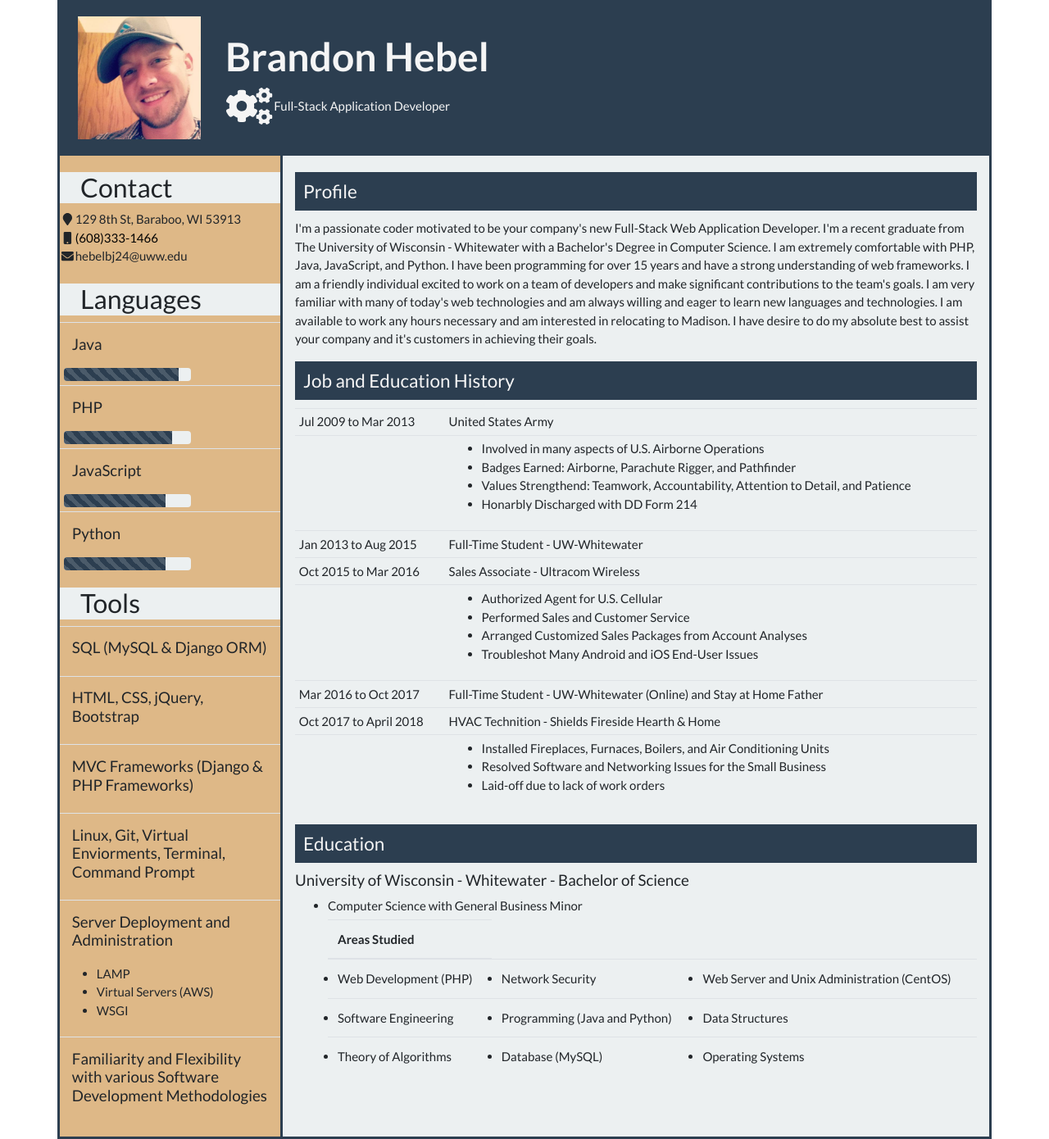
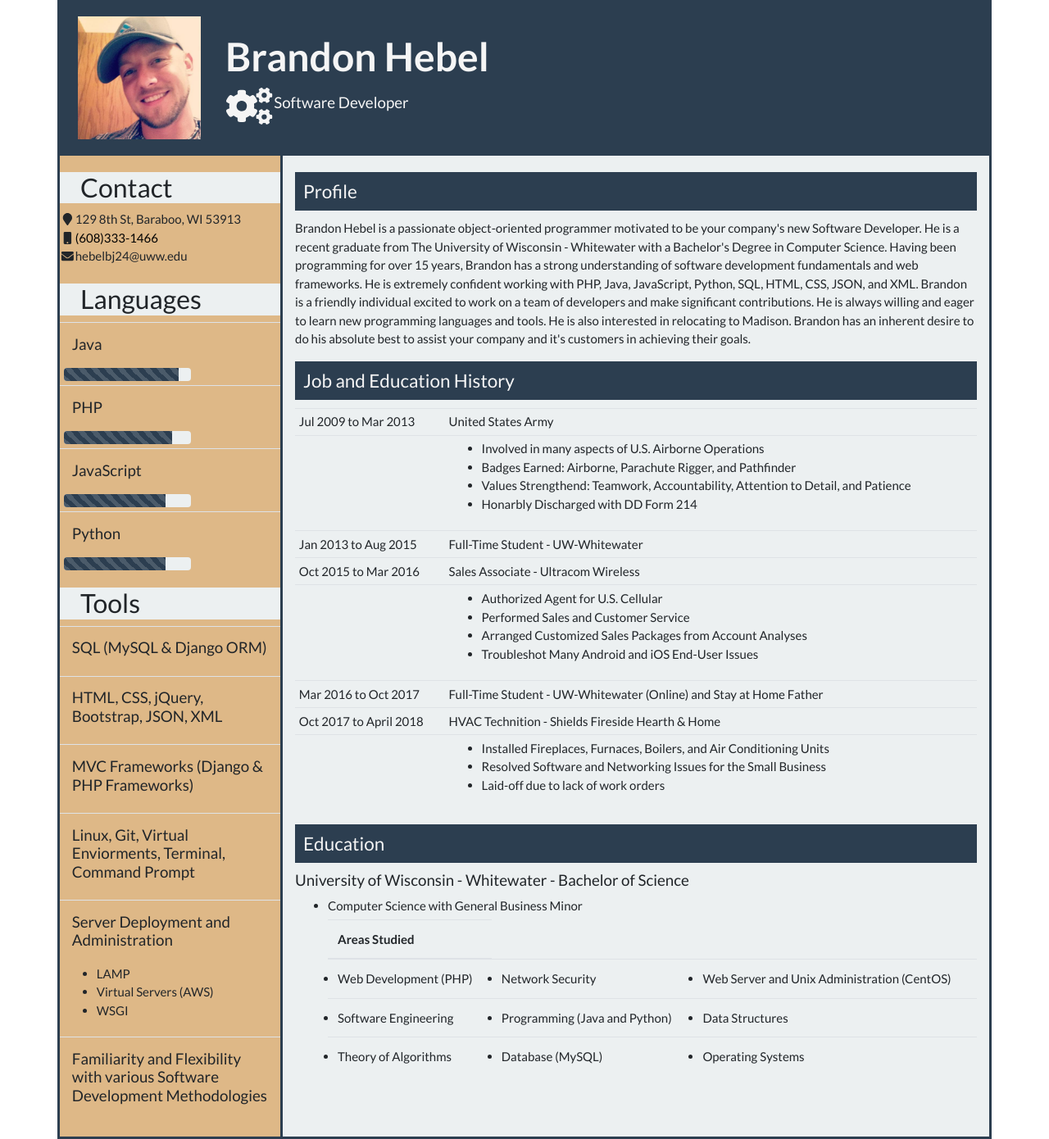
Before and after one commit to BrandonHebel/brandon, a Django app: page / in a window 1280 px wide. Shown: the whole page at 82% size. Run offline with Django 3.2, Linux system fonts and the light colour scheme; some libraries are stand-ins or nearby versions.

Commit message:
improved profile

```diff
--- a/resume/templates/resume/index.html
+++ b/resume/templates/resume/index.html
@@ -14,7 +14,7 @@
           <tbody>
             <tr>
               <td class="header"><i class="fa fa-cogs fa-3x"></i></td>
-              <td class="header whitesmoke">Full-Stack Application Developer</td>
+              <td class="header whitesmoke"><h5>Software Developer</h5></td>
             </tr>
           </tbody>
         </table>
@@ -75,7 +75,7 @@
           </tr>
           <tr>
             <td class="left-col">
-              <h5 class="skill">HTML, CSS, jQuery, Bootstrap</h5>
+              <h5 class="skill">HTML, CSS, jQuery, Bootstrap, JSON, XML</h5>
             </td>
           </tr>
           <tr>
@@ -106,16 +106,13 @@
       </div> <!-- end left-col -->
       <div id="right-col" class="col"> <!-- start #right-col -->
         <h4>Profile</h4>
-        <p>I'm a passionate coder motivated to be your company's new Full-Stack Web Application Developer.
-          I'm a recent graduate from The University of Wisconsin - Whitewater with a Bachelor's
-          Degree in Computer Science.  I am extremely comfortable with PHP, Java, JavaScript, and Python.
-          I have been programming for over 15 years and have a strong understanding of web frameworks.
-          I am a friendly individual excited to work on a team of developers and make significant contributions
-          to the team's goals.  I am very familiar with many of today's web technologies and am always willing
-          and eager to learn new languages and technologies.  I am available to work any hours necessary and am
-          interested in relocating to Madison.  I have desire to do my absolute best to assist your company and it's
-          customers in achieving their goals.
-
+        <p>Brandon Hebel is a passionate object-oriented programmer motivated to be your company's new Software Developer.
+          He is a recent graduate from The University of Wisconsin - Whitewater with a Bachelor's Degree in Computer Science.
+          Having been programming for over 15 years, Brandon has a strong understanding of software development fundamentals and web frameworks.
+          He is extremely confident working with PHP, Java, JavaScript, Python, SQL, HTML, CSS, JSON, and XML.
+          Brandon is a friendly individual excited to work on a team of developers and make significant contributions.
+          He is always willing and eager to learn new programming languages and tools.  He is also interested in relocating to Madison.
+          Brandon has an inherent desire to do his absolute best to assist your company and it's customers in achieving their goals.
         </p>
         <h4>Job and Education History</h4>
         <table class="table table-sm">
```
Also changed, not shown: scratchpad.txt (added, +7 -0 lines).
